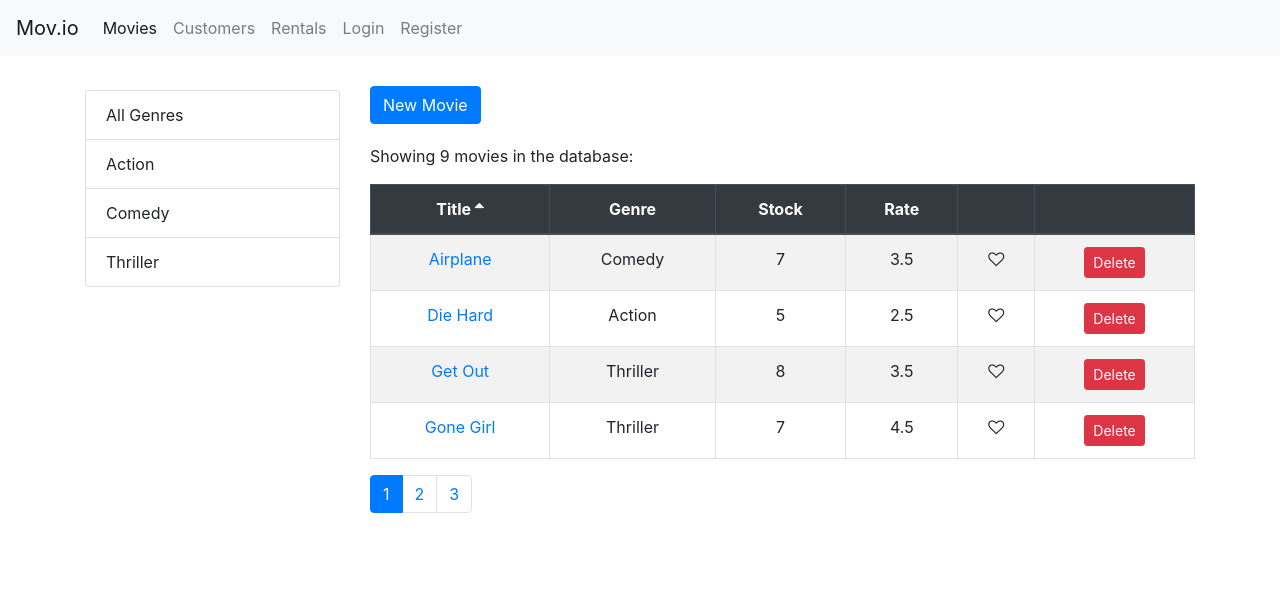
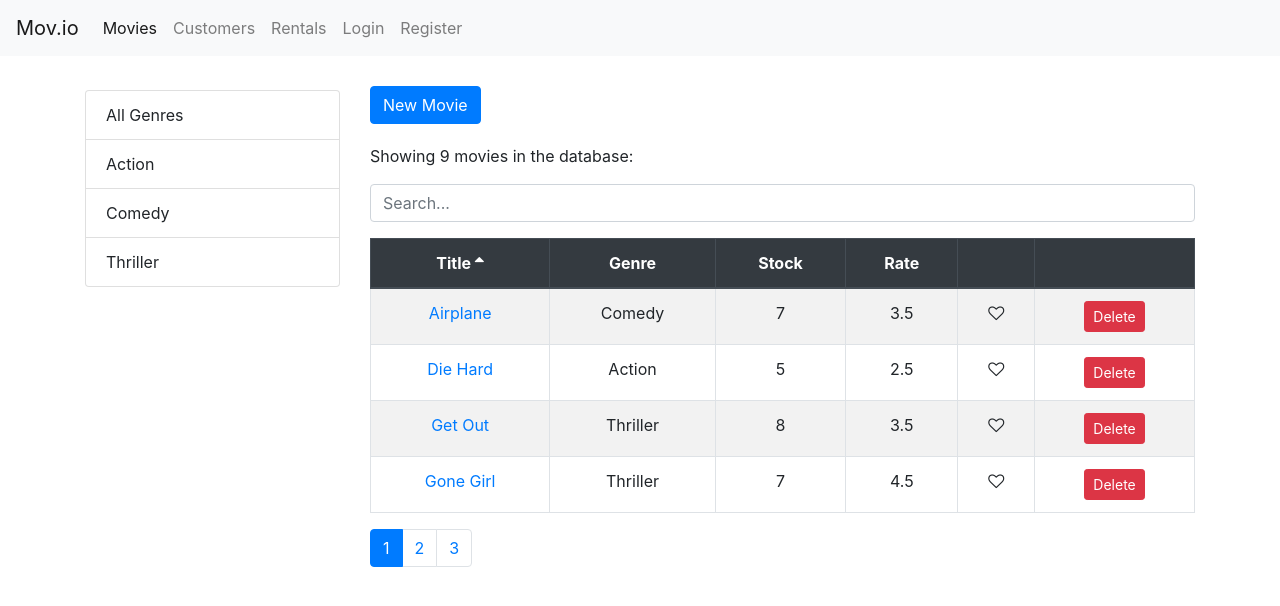
Before and after one commit to pc-101/React-Video-App, a React (Create React App) app: page /movies in a window 1280 px wide. Shown: the top 606 px of the page. Built offline with nearby package versions, Linux system fonts and the light colour scheme.

Commit message:
Implemented search functionality so users can easily search through movie list

```diff
--- /dev/null
+++ b/src/components/common/searchBox.jsx
@@ -0,0 +1,16 @@
+import React from "react";
+
+const SearchBox = ({ value, onChange }) => {
+  return (
+    <input
+      type="text"
+      name="query"
+      className="form-control my-3"
+      placeholder="Search..."
+      value={value}
+      onChange={(e) => onChange(e.currentTarget.value)}
+    />
+  );
+};
+
+export default SearchBox;
--- a/src/components/movies.jsx
+++ b/src/components/movies.jsx
@@ -3,6 +3,7 @@
 import MoviesTable from "./moviesTable";
 import Pagination from "./common/pagination";
 import ListGroup from "./common/listGroup";
+import SearchBox from "./common/searchBox";
 import { paginate } from "./utils/paginate";
 import { getMovies } from "../services/fakeMovieService";
 import { getGenres } from "../services/fakeGenreService";
@@ -14,7 +15,8 @@
     genres: [],
     pageSize: 4,
     currentPage: 1,
-    currentGenre: "",
+    selectedGenre: null,
+    searchQuery: "",
     sortColumn: { path: "title", order: "asc" }
   };
 
@@ -27,16 +29,23 @@
   getPagedData = () => {
     const {
       currentPage,
-      currentGenre,
+      selectedGenre,
       sortColumn,
       pageSize,
+      searchQuery,
       movies: allMovies
     } = this.state;
 
-    const filtered =
-      currentGenre && currentGenre._id
-        ? allMovies.filter((m) => m.genre._id === currentGenre._id)
-        : allMovies;
+    let filtered = allMovies;
+    if (searchQuery) {
+      filtered = allMovies.filter(
+        (m) =>
+          m.title.toLowerCase().includes(searchQuery.toLowerCase())
+      );
+    } else if (selectedGenre && selectedGenre._id) {
+      filtered = allMovies.filter((m) => m.genre._id === selectedGenre._id);
+    }
+
     const sorted = _.orderBy(filtered, [sortColumn.path], [sortColumn.order]);
     const movies = paginate(sorted, currentPage, pageSize);
 
@@ -63,7 +72,10 @@
   };
 
   handleGenreClick = (genre) => {
-    this.setState({ currentGenre: genre, currentPage: 1 });
+    this.setState({ selectedGenre: genre, searchQuery: "", currentPage: 1 });
+  };
+  handleSearch = (query) => {
+    this.setState({ selectedGenre: null, searchQuery: query, currentPage: 1 });
   };
 
   handleSort = (sortColumn) => {
@@ -72,7 +84,7 @@
 
   render() {
     const { length: count } = this.state.movies;
-    const { currentPage, sortColumn, pageSize } = this.state;
+    const { currentPage, sortColumn, pageSize, searchQuery } = this.state;
     const { totalCount, items: movies } = this.getPagedData();
 
     if (count === 0) {
@@ -84,7 +96,7 @@
         <div className="col-3 mt-1">
           <ListGroup
             items={this.state.genres}
-            selectedItem={this.state.currentGenre}
+            selectedItem={this.state.selectedGenre}
             onItemSelected={this.handleGenreClick}
           />
         </div>
@@ -97,6 +109,7 @@
             New Movie
           </Link>
           <p>Showing {totalCount} movies in the database:</p>
+          <SearchBox value={searchQuery} onChange={this.handleSearch} />
           <MoviesTable
             movies={movies}
             sortColumn={sortColumn}
```
